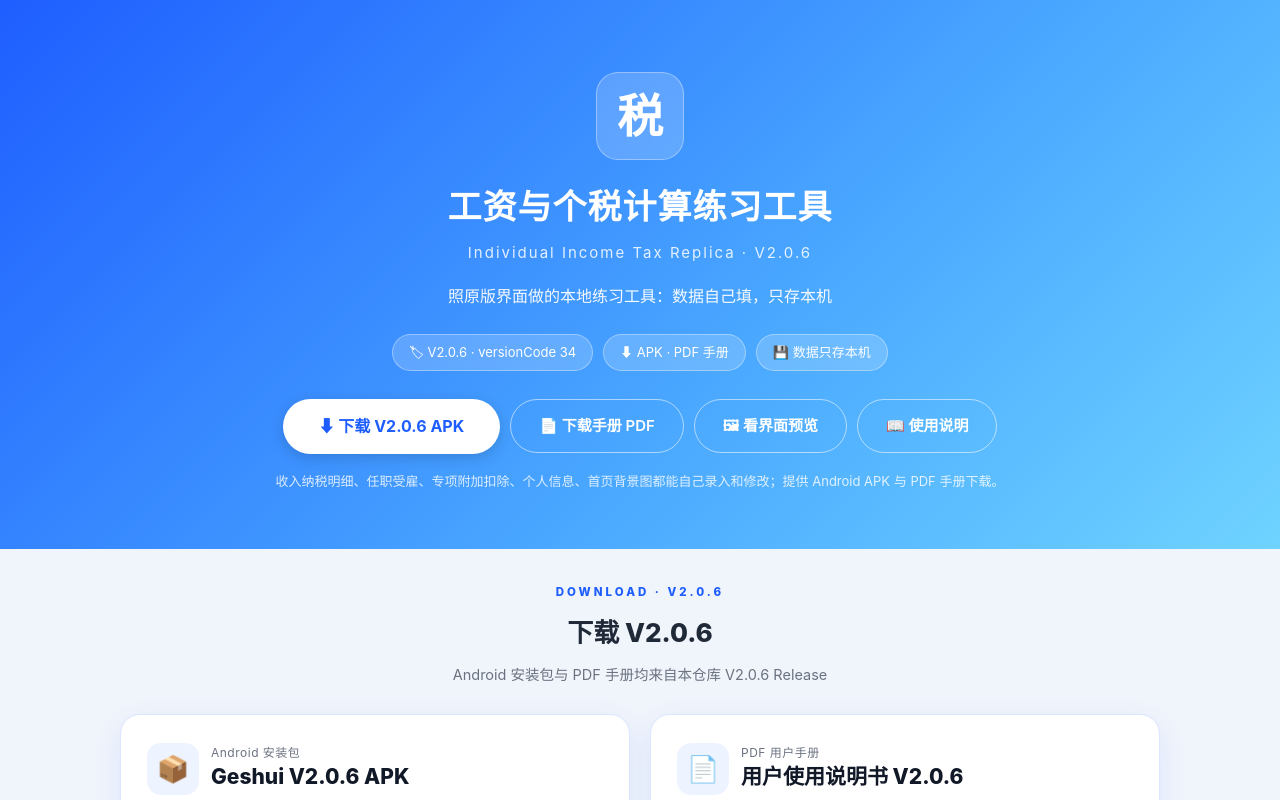
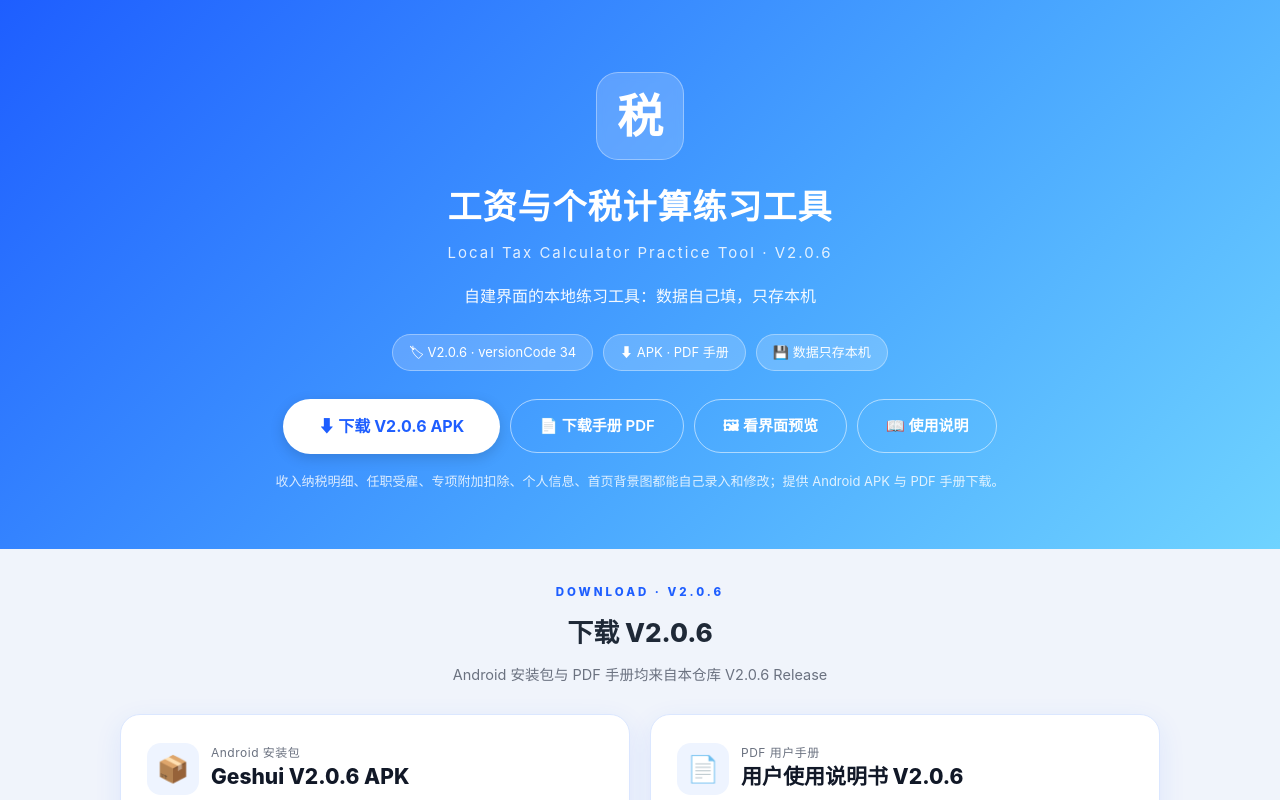
Before and after one commit to geshuiapp/geshui2027, a plain HTML site: page index.html in a window 1280 px wide. Shown: the top 800 px of the page. Drawn offline with Linux system fonts and the light colour scheme.

Commit message:
copy: 英文副标题与副文案去复刻表述

```diff
--- a/index.html
+++ b/index.html
@@ -482,8 +482,8 @@ img { max-width: 100%; }
 <div class="hero">
   <div class="logo">税</div>
   <h1>工资与个税计算练习工具</h1>
-  <div class="en">Individual Income Tax Replica · V2.0.6</div>
-  <p class="tagline">照原版界面做的本地练习工具：数据自己填，只存本机</p>
+  <div class="en">Local Tax Calculator Practice Tool · V2.0.6</div>
+  <p class="tagline">自建界面的本地练习工具：数据自己填，只存本机</p>
   <div class="badges">
     <span class="badge">🏷 V2.0.6 · versionCode 34</span>
     <span class="badge">⬇ APK · PDF 手册</span>
```
